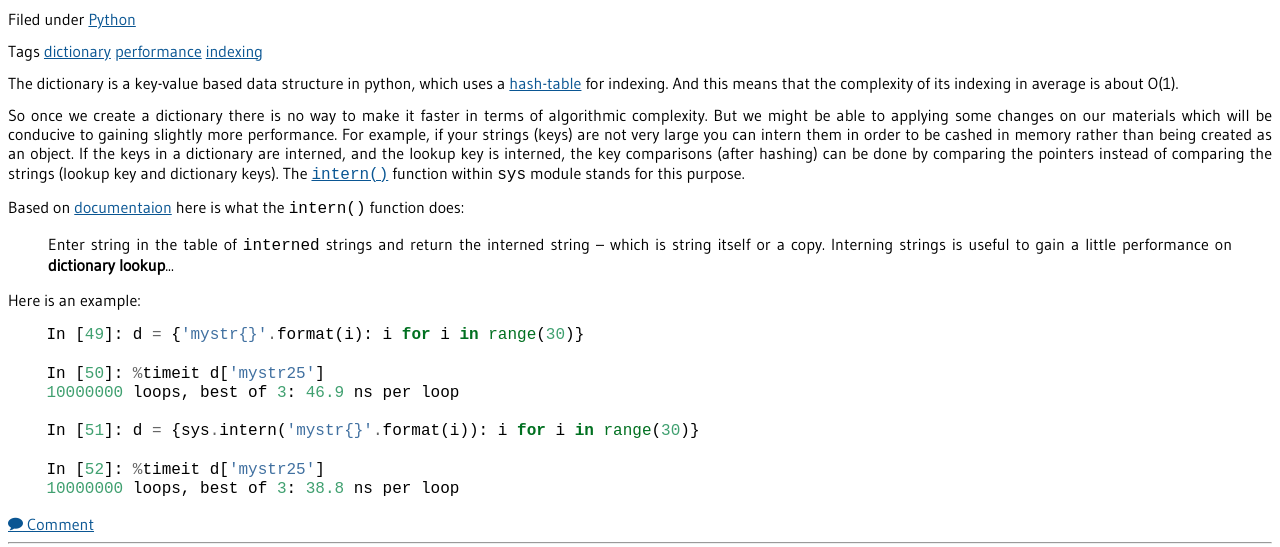
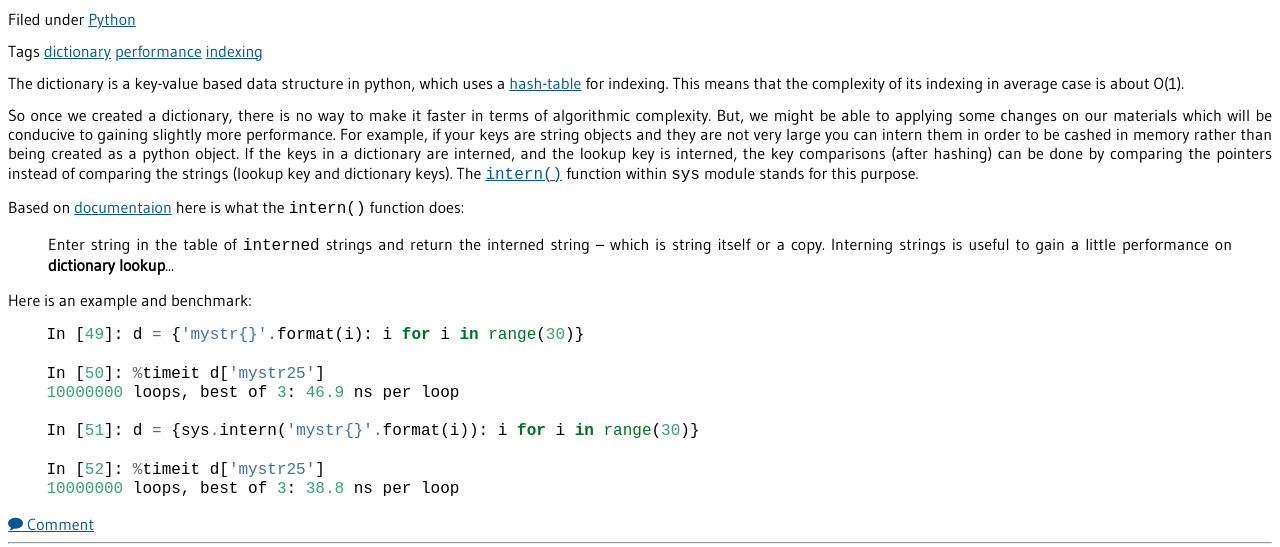
Before and after one commit to kasraavand/kasramvd.github.io, a plain HTML site: page author/kasra.html in a window 1280 px wide. Shown: the part 253-800 px from the top of the page. Drawn offline with nearby package versions, Linux system fonts and the light colour scheme; some icons are missing; a web font is replaced by a local one.

Commit message:
udate post

```diff
--- a/author/kasra.html
+++ b/author/kasra.html
@@ -68,13 +68,13 @@ Filed under <a href="/category/python.html">Python</a>
 </p>
       </div>
       <div class="article-content span8">
-	<p>The dictionary is a key-value based data structure in python, which uses a <a href="https://en.wikipedia.org/wiki/Hash_table">hash-table</a> for indexing. And this means that the complexity of its indexing in average is about O(1).</p>
-<p>So once we create a dictionary there is no way to make it faster in terms of algorithmic complexity. But we might be able to applying some changes on our materials which will be conducive to gaining slightly more performance. For example, if your strings (keys) are not very large you can intern them in order to be cashed in memory rather than being created as an object. If the keys in a dictionary are interned, and the lookup key is interned, the key comparisons (after hashing) can be done by comparing the pointers instead of comparing the strings (lookup key and dictionary keys). The <a href="https://docs.python.org/3/library/sys.html#sys.intern"><code>intern()</code></a> function within <code>sys</code> module stands for this purpose. </p>
+	<p>The dictionary is a key-value based data structure in python, which uses a <a href="https://en.wikipedia.org/wiki/Hash_table">hash-table</a> for indexing. This means that the complexity of its indexing in average case is about O(1).</p>
+<p>So once we created a dictionary, there is no way to make it faster in terms of algorithmic complexity. But, we might be able to applying some changes on our materials which will be conducive to gaining slightly more performance. For example, if your keys are string objects and they are not very large you can intern them in order to be cashed in memory rather than being created as a python object. If the keys in a dictionary are interned, and the lookup key is interned, the key comparisons (after hashing) can be done by comparing the pointers instead of comparing the strings (lookup key and dictionary keys). The <a href="https://docs.python.org/3/library/sys.html#sys.intern"><code>intern()</code></a> function within <code>sys</code> module stands for this purpose. </p>
 <p>Based on <a href="https://docs.python.org/3/library/sys.html#sys.intern">documentaion</a> here is what the <code>intern()</code> function does:</p>
 <blockquote>
 <p>Enter string in the table of <code>interned</code> strings and return the interned string – which is string itself or a copy. Interning strings is useful to gain a little performance on <strong>dictionary lookup</strong>...</p>
 </blockquote>
-<p>Here is an example:</p>
+<p>Here is an example and benchmark:</p>
 <div class="highlight"><pre><span></span>    <span class="n">In</span> <span class="p">[</span><span class="mi">49</span><span class="p">]:</span> <span class="n">d</span> <span class="o">=</span> <span class="p">{</span><span class="s1">&#39;mystr{}&#39;</span><span class="o">.</span><span class="n">format</span><span class="p">(</span><span class="n">i</span><span class="p">):</span> <span class="n">i</span> <span class="k">for</span> <span class="n">i</span> <span class="ow">in</span> <span class="nb">range</span><span class="p">(</span><span class="mi">30</span><span class="p">)}</span>
 
     <span class="n">In</span> <span class="p">[</span><span class="mi">50</span><span class="p">]:</span> <span class="o">%</span><span class="n">timeit</span> <span class="n">d</span><span class="p">[</span><span class="s1">&#39;mystr25&#39;</span><span class="p">]</span>
--- a/sitemap.xml
+++ b/sitemap.xml
@@ -5,7 +5,7 @@ xmlns="http://www.sitemaps.org/schemas/sitemap/0.9">
 
 <url>
 <loc>/</loc>
-<lastmod>2016-11-30T19:43:43-00:00</lastmod>
+<lastmod>2016-11-30T21:07:22-00:00</lastmod>
 <changefreq>hourly</changefreq>
 <priority>0.5</priority>
 </url>
@@ -32,14 +32,14 @@ xmlns="http://www.sitemaps.org/schemas/sitemap/0.9">
 </url>
 
 <url>
-<loc>/tag/performance.html</loc>
+<loc>/tag/indexing.html</loc>
 <lastmod>2016-11-30T15:40:00+03:26</lastmod>
 <changefreq>hourly</changefreq>
 <priority>0.5</priority>
 </url>
 
 <url>
-<loc>/tag/indexing.html</loc>
+<loc>/tag/performance.html</loc>
 <lastmod>2016-11-30T15:40:00+03:26</lastmod>
 <changefreq>hourly</changefreq>
 <priority>0.5</priority>
```
Also changed, not shown: category/python.html (+3 -3 lines), how-to-make-the-dictionary-indexing-faster.html (+3 -3 lines), index.html (+3 -3 lines), tag/dictionary.html (+3 -3 lines), tag/indexing.html (+3 -3 lines), tag/performance.html (+3 -3 lines), tags/index.html (+1 -1 lines).
